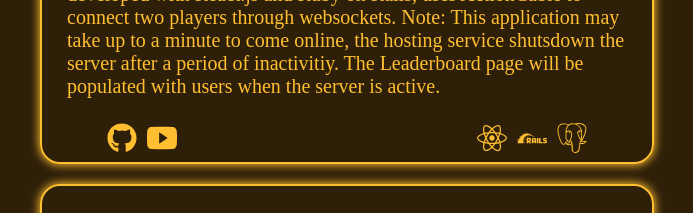
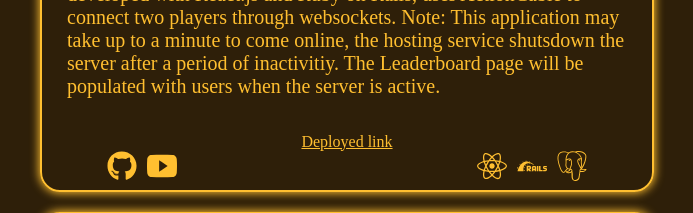
Before and after one commit to sassek70/portfolio, a React (Create React App) app: page / in a window 1280 px wide. Shown: the part 1260-1473 px from the top of the page, without its empty margins (348-1041 px from the left). Built offline with nearby package versions, Linux system fonts and the light colour scheme; no server answers.

Commit message:
fixed error added project link

```diff
--- a/src/components/ProjectCard.js
+++ b/src/components/ProjectCard.js
@@ -22,8 +22,10 @@ const ProjectCard = ({id, title, image, description, repoLink, url, demoVideo, e
         <Card>
             <h2>{title}</h2>
             <ProjectImage src={image}/>
-            <Details>{description}
-            </Details>
+            <Details>{description}</Details>
+            <DeployLink>
+                {url ? <LinkIcon href={url} target='_blank' rel='noreferrer'>Deployed link</LinkIcon> : null}
+            </DeployLink>
             <TechImagesContainer>
                 <LinksContainer>
                     <LinkIcon href={repoLink} target='_blank' rel='noreferrer'><FaGithub size={iconSize}/></LinkIcon>
@@ -105,9 +107,8 @@ flex-direction: row;
 margin-top: auto;
 width: 80%;
 align-self: center;
+justify-content: center;
 `
-
-
 
 const LinkIcon = styled.a`
 color: inherit;
@@ -133,3 +134,7 @@ const Details = styled.p`
 padding: 10px 20px 5px 20px;
 font-size: 1.25rem;
 `
+
+const DeployLink = styled.div`
+padding-top: 10px;
+`
--- a/src/data/projects.js
+++ b/src/data/projects.js
@@ -3,6 +3,7 @@ import {SiRuby, SiRubyonrails, SiJavascript, SiPostgresql, SiCss3, SiSqlite} fro
 
 export const projects =[
   {
+    id: 1,
     title: 'A Not So Magical Gathering',
     image: '/images/ANSMG.png',
     description:
@@ -15,6 +16,7 @@ export const projects =[
     tags: [`ActionCable`, `Styled-Components`]
   },
   {
+    id: 2,
     title: 'Spotlight',
     image: '/images/Spotlight.png',
     description:
@@ -27,6 +29,7 @@ export const projects =[
     tags: []
   },
   {
+    id: 3,
     title: 'Cookbook',
     image: '/images/Cookbook.png',
     description:
@@ -39,6 +42,7 @@ export const projects =[
     tags: [`Sinatra`]
   },
   {
+    id: 4,
     title: 'Quarterback Stat Tracker',
     image: '/images/QBStatTracker.png',
     description:
@@ -51,6 +55,7 @@ export const projects =[
     tags: []
   },
   {
+    id: 5,
     title: 'Brewery Locator',
     image: '/images/Brew.png',
     description:
```
